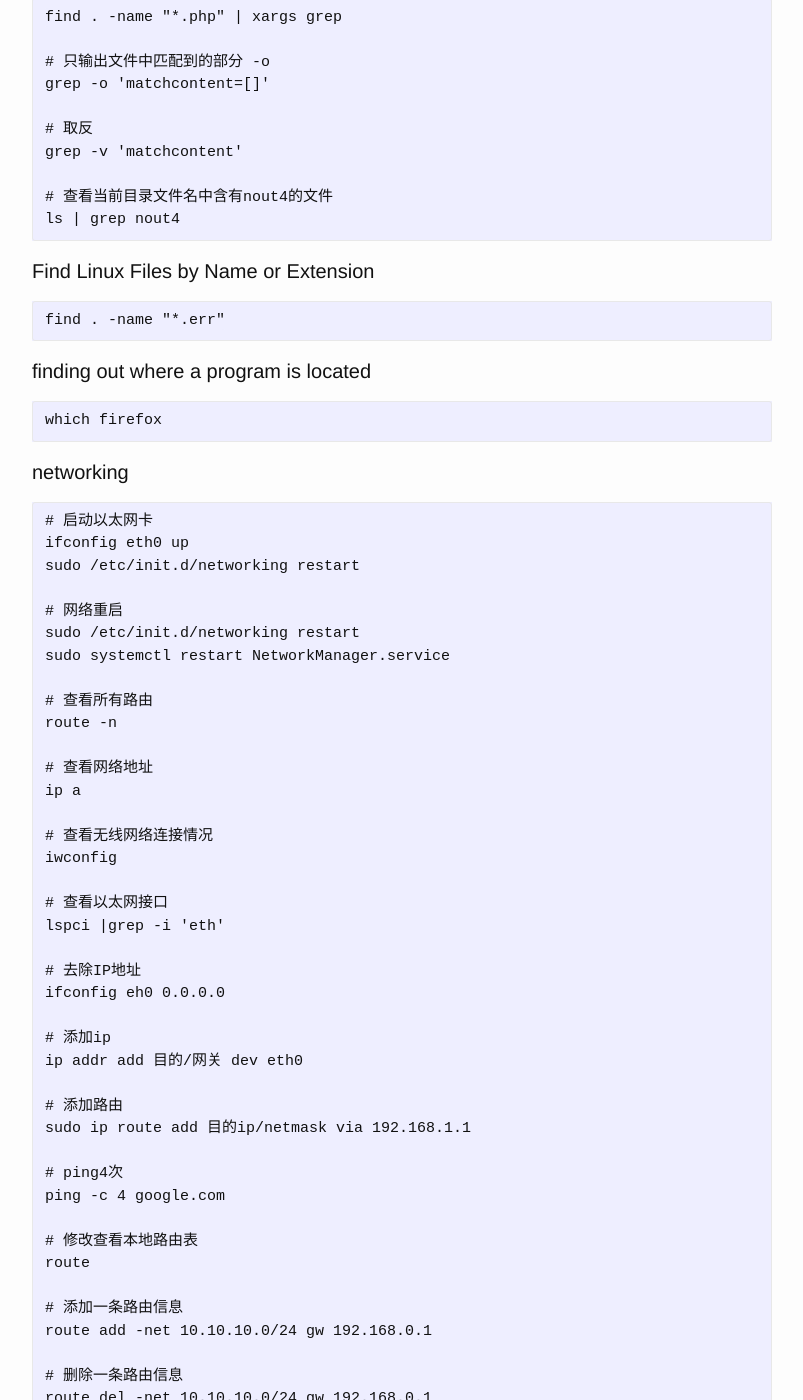
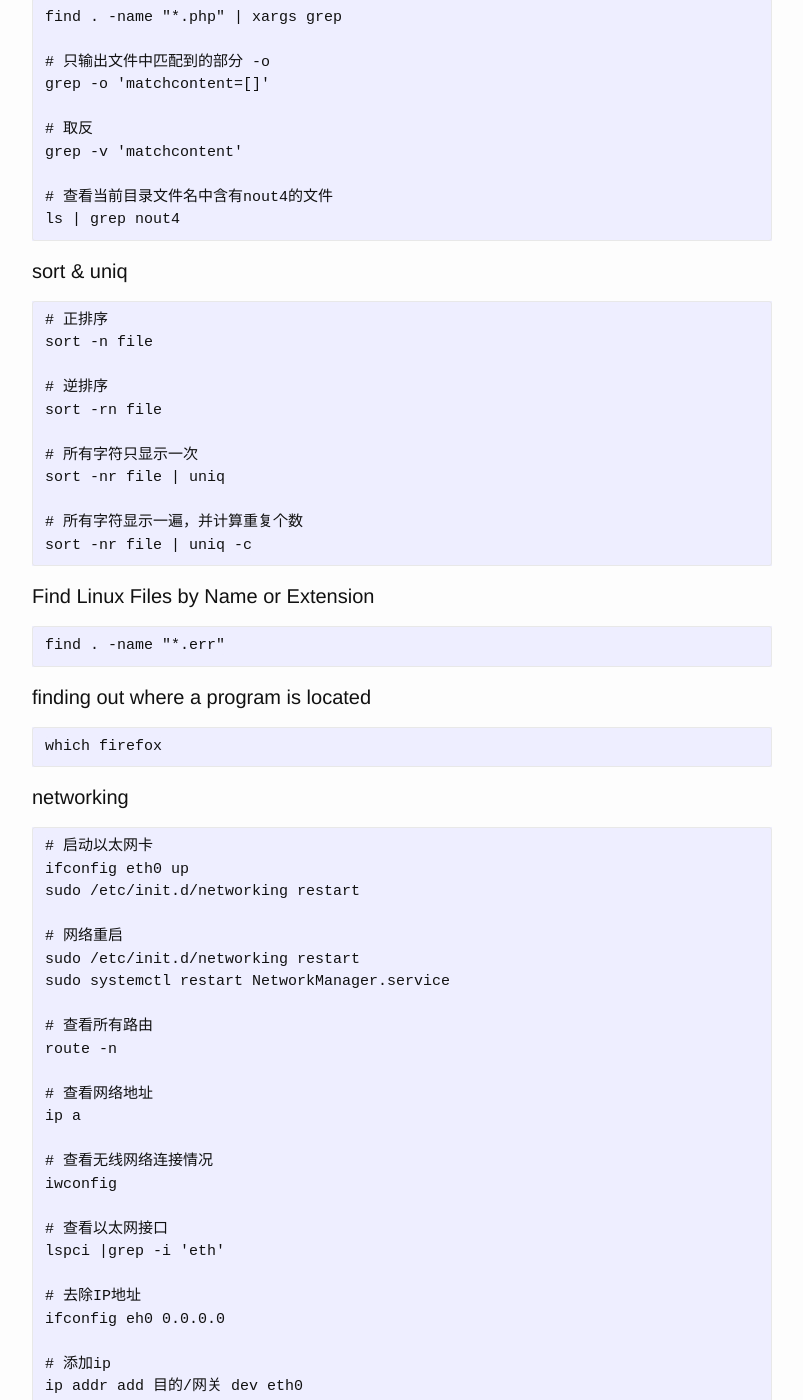
Before and after one commit to josephstalin117/josephstalin117.github.io, a Jekyll site: the page built from _posts/2016-04-04-linux.markdown, in a window 1280 px wide and 1400 px high, scrolled down 4371 px. Shown: the whole window, without its empty margins (238-1041 px from the left). Built offline with Jekyll 4.4.1, drawn with Linux system fonts in a browser that asks for light colours; some of the changed text lies outside the part shown.

Commit message:
add linux sort & add vscode wrap

````diff
--- a/_posts/2016-04-04-linux.markdown
+++ b/_posts/2016-04-04-linux.markdown
@@ -206,6 +206,21 @@ grep -v 'matchcontent'
 ls | grep nout4
 ```
 
+#### sort & uniq
+```
+# 正排序
+sort -n file
+
+# 逆排序
+sort -rn file
+
+# 所有字符只显示一次
+sort -nr file | uniq
+
+# 所有字符显示一遍，并计算重复个数
+sort -nr file | uniq -c
+```
+
 #### Find Linux Files by Name or Extension
 ```
 find . -name "*.err"
@@ -279,6 +294,9 @@ netstat -tl -c 5
 
 # 展示网卡信息
 netstat -i
+
+# 统计TCP链接状态
+netstat -nat | awk '{print  $6}' | sort | uniq -c | sort -n
 ```
 
 #### tcpdump
````
Also changed, not shown: other parts of _posts/2016-04-04-linux.markdown (+1 -0 lines), _posts/2019-7-29-vscode.markdown (+14 -0 lines).
